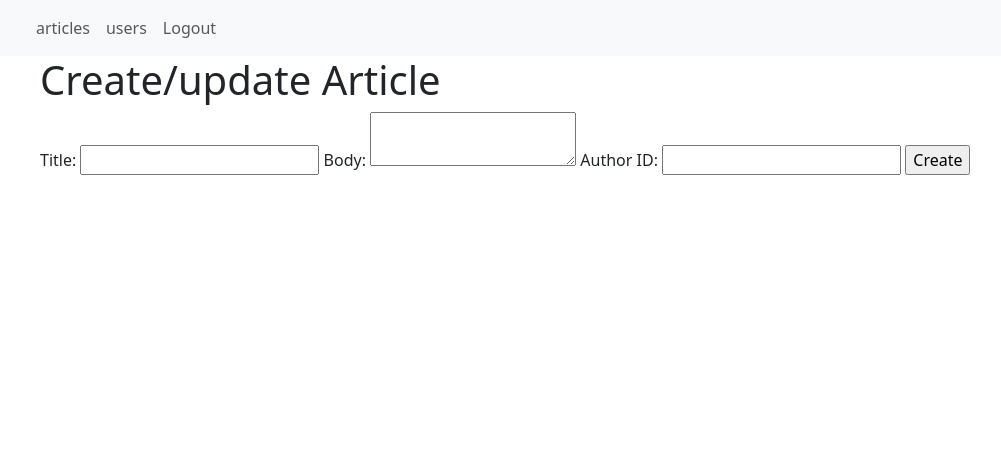
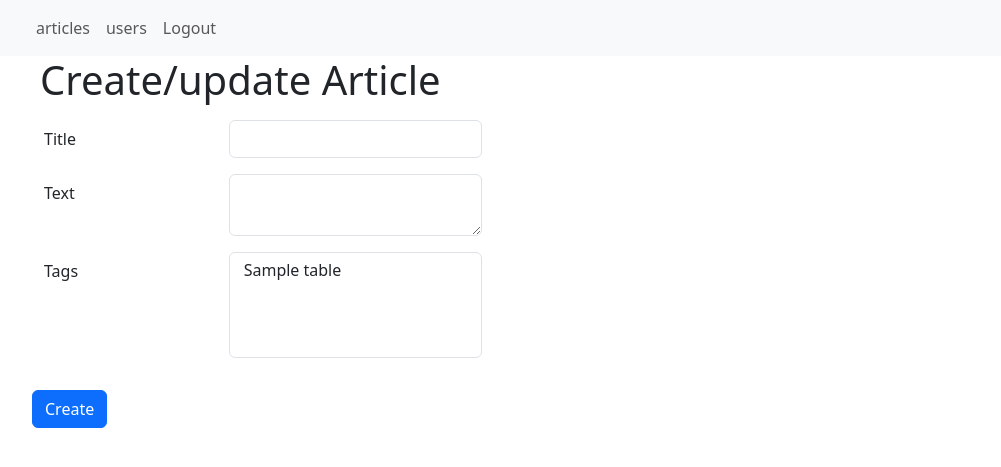
Before and after one commit to V-U-Simon/Flask_project_blog, a Flask app: page /article/articles/create/ in a window 1280 px wide. Shown: the top 467 px of the page, without its empty margins (42-1043 px from the left). Run offline with Flask 3, Linux system fonts and the light colour scheme; a user stored in the database is signed in; tables that the repository leaves empty hold one stand-in row (values such as "Sample post"); some libraries are stand-ins or nearby versions.

Commit message:
APP_Article: add tags

```diff
--- /dev/null
+++ b/app/article/forms.py
@@ -0,0 +1,11 @@
+from flask_wtf import FlaskForm
+from wtforms import StringField, SubmitField, SelectMultipleField, TextAreaField
+from wtforms import validators
+
+
+
+class ArticleForm(FlaskForm):
+    title = StringField('Title', [validators.DataRequired()])
+    body = TextAreaField('Text', [validators.DataRequired()])
+    tags = SelectMultipleField('Tags', coerce=int)
+    submit = SubmitField('Create')
--- a/app/article/views.py
+++ b/app/article/views.py
@@ -1,6 +1,11 @@
 from flask import render_template, request, redirect, url_for
-from app.models import Article, db
+from app.models import Article, Author, Tag, db
 from app.article import bp
+from app.article.forms import ArticleForm
+from flask_login import current_user, login_required
+
+from sqlalchemy.orm import joinedload
+from werkzeug.exceptions import NotFound
 
 
 @bp.route("/articles/")
@@ -9,45 +14,107 @@ def list():
     return render_template("article/list.html", articles=articles)
 
 
+# @bp.route('/articles/<int:article_id>/', methods=['GET'])
+# def article_detail(article_id):
+#     _article: Article = Article.query.filter_by(
+#         id=article_id
+#     ).options(
+#         joinedload(Article.tags)
+#     ).one_or_none()
+
+#     if _article is None:
+#         raise NotFound
+#     return render_template(
+#         'articles/detail.html',
+#         article=_article,
+#     )
+
 @bp.route("/articles/<int:id>/")
 def detail(id):
-    article = Article.query.get(id)
+    article: Article = Article.query.filter_by(id=id).options(joinedload(Article.tags)).one_or_none()
+
+    if article is None:
+        raise NotFound
     return render_template("article/detail.html", article=article)
 
 
 @bp.route("/articles/create/", methods=["GET", "POST"])
-def create():
-    # todo: добавить форму из WTForm | form = ArticleForm
-    if request.method == "POST":
-        title = request.form.get("title")
-        body = request.form.get("body")
-        author_id = request.form.get("author_id")
+@login_required
+def create(id=None):
+    if not current_user.is_authenticated:
+        return redirect(url_for("user.login"))
 
-        article = Article(title=title, body=body, author_id=author_id)
+    if id:
+        article = Article.query.filter_by(id=id).first()
+        form = ArticleForm(request.form, obj=article)
+
+    else:
+        form = ArticleForm(request.form)
+    form.tags.choices = [(tag.id, tag.name) for tag in Tag.query.order_by("name")]
+
+
+
+    if form.validate_on_submit():
+        article = Article(title=form.title.data.strip(), body=form.body.data)
+
+        if current_user.author:
+            article.author_id = current_user.author.id
+        else:
+            author = Author(user_id=current_user.id)
+            db.session.add(author)
+            db.session.flush()
+            article.author_id = author.id
+
+        if form.tags.data:
+            selected_tags = Tag.query.filter(Tag.id.in_(form.tags.data))
+            for tag in selected_tags:
+                article.tags.append(tag)
+
         db.session.add(article)
         db.session.commit()
 
-        return redirect(url_for(".list"))
-    else:
-        # return render_template("article/form.html", form=form)
-        return render_template("article/form.html")
+        return redirect(url_for('article.detail', id=article.id))
+
+    return render_template("article/form.html", form=form)
 
 
 @bp.route("/articles/<int:id>/update/", methods=["GET", "POST"])
+@login_required
 def update(id):
-    article = Article.query.get(id)
-    if request.method == "POST":
-        article.title = request.form.get("title")
-        article.body = request.form.get("body")
-        article.author_id = request.form.get("author_id")
+    if not current_user.is_authenticated:
+        return redirect(url_for("user.login"))
 
+    article = Article.query.filter_by(id=id).first()
+    form = ArticleForm(request.form, obj=article)
+    form.tags.choices = [(tag.id, tag.name) for tag in Tag.query.order_by("name")]
+
+    if form.validate_on_submit():
+        article = Article(title=form.title.data.strip(), body=form.body.data)
+
+        if current_user.author:
+            article.author_id = current_user.author.id
+        else:
+            author = Author(user_id=current_user.id)
+            db.session.add(author)
+            db.session.flush()
+            article.author_id = author.id
+
+        if form.tags.data:
+            selected_tags = Tag.query.filter(Tag.id.in_(form.tags.data))
+            for tag in selected_tags:
+                article.tags.append(tag)
+
+        db.session.add(article)
         db.session.commit()
-        return redirect(url_for(".detail", id=id))
-    else:
-        return render_template("article/form.html", article=article)
+
+        return redirect(url_for('article.detail', id=article.id))
+
+    return render_template("article/form.html", form=form)
+
 
 
 @bp.route("/articles/<int:id>/delete/", methods=["GET", "POST"])
+@login_required
 def delete(id):
     article = Article.query.get(id)
     if request.method == "POST":
@@ -56,3 +123,12 @@ def delete(id):
         return redirect(url_for(".list"))
         # return render_template("deleted_successfully.html")
     return render_template("confirme_delete.html", object=article)
+
+
+# @db.route("/articles/<int:id>/tag/add")
+# @login_required
+# def add_tag(id):
+#     aritcle: Article = Article.query.get(id)
+#     tags = aritcle.tags.all()
+#     # form = TagForm
+#     aritcle.add_tag()
--- a/app/templates/article/form.html
+++ b/app/templates/article/form.html
@@ -1,16 +1,14 @@
 {% extends 'base.html' %}
+{% from "macro/form_helpers.html" import render_field, render_flash_messages %}
 {% block title %}
     Create/update article
 {% endblock title %}
 {% block content %}
     <h1>Create/update Article</h1>
-    <form method="post" action="">
-        <label for="title">Title:</label>
-        <input type="text" id="title" name="title">
-        <label for="body">Body:</label>
-        <textarea id="body" name="body"></textarea>
-        <label for="author_id">Author ID:</label>
-        <input type="text" id="author_id" name="author_id">
-        <input type="submit" value="Create">
+    <form class="row g-3 mt-3" method="post" action="">
+        {{ form.hidden_tag() }}
+        {{ render_flash_messages() }}
+        {% for field in ['title', "body", "tags" ] %}{{ render_field(form[field]) }}{% endfor %}
+        {{ form.submit(class="col-auto btn btn-primary mb-3") }}
     </form>
 {% endblock content %}
--- a/app/templates/article/list.html
+++ b/app/templates/article/list.html
@@ -4,7 +4,7 @@
 {% endblock title %}
 {% block content %}
     <h1 class='pt-3'>article list</h1>
-    <a href="{{ url_for('.create' ) }}" class="red">Создать запись</a>
+    <a href="{{ url_for('article.create' ) }}" class="red">Создать запись</a>
     <div class="bd-example-snippet bd-code-snippet">
         <div class="bd-example">
             <ul class="list-group list-group-flush">
```
Also changed, not shown: app/templates/article/detail.html (+7 -0 lines), app/user/views.py (+20 -15 lines), app/tests/functional/X123article.py (deleted).
